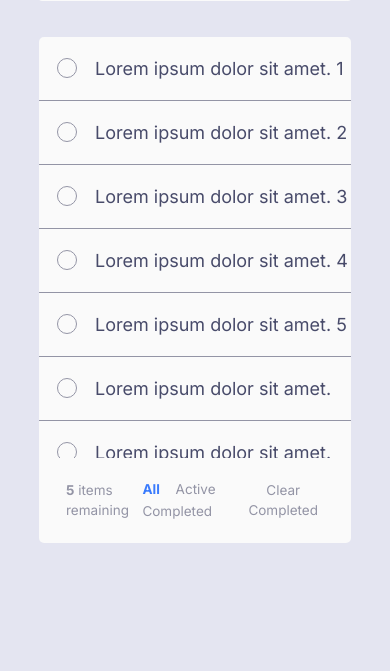
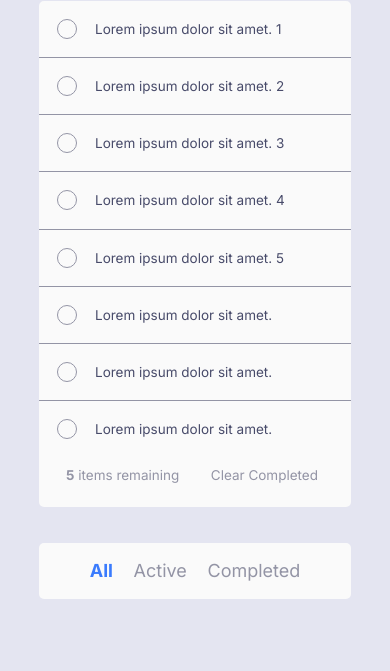
Before and after one commit to AbdAlrhman-Samy/frontend-mentor-challenges, a plain HTML site: page todo-app/index.html in a window 390 px wide. Shown: the part 229-900 px from the top of the page. Before the commit the page ends 844 px from the top, so only its background shows below. Drawn offline with Linux system fonts and the light colour scheme.

Commit message:
minor ui updates for phones

```diff
--- a/todo-app/CSS/_desktop.css
+++ b/todo-app/CSS/_desktop.css
@@ -1,21 +1,11 @@
-
 @media(min-width: 800px) {
 
     .container {
         padding: 4em 30%;
     }
 
-
+    .todo__filters--mobile {
+        display: none;
+    }
 
 }
-
-@media(max-width: 800px) {
-
-    .container {
-        padding: 4em 10%;
-
-    }
-
-
-
-}
--- a/todo-app/CSS/_phone.css
+++ b/todo-app/CSS/_phone.css
@@ -0,0 +1,25 @@
+@media(max-width: 800px) {
+
+    .container {
+        padding: 4em 10%;
+
+    }
+
+    .todo__text {
+        font-size: 0.75em;
+    }
+
+    .todo__filters--desktop {
+        display: none;
+    }
+
+    .todo__filters--mobile {
+        display: flex;
+        flex-direction: row;
+        justify-content: space-evenly;
+        background-color: var(--list-bg-color);
+        padding: 0.75em 2em;
+        border-radius: 5px;
+    }
+
+}
--- a/todo-app/CSS/main.css
+++ b/todo-app/CSS/main.css
@@ -15,8 +15,12 @@ body {
     background-color: var(--bg-color);
 }
 
+/* html, body {
+    height: 100%;
+} */
+
 .container {
-    min-height: 100vh;
+    /* height: 100vh; */
     display: flex;
     flex-direction: column;
     justify-content: space-between;
@@ -27,6 +31,7 @@ body {
     display: flex;
     flex-direction: row;
     justify-content: space-between;
+    align-items: center;
 }
 
 .header__title {
@@ -73,6 +78,7 @@ body {
     color: var(--font-color);
     display: flex;
     flex-direction: column;
+    margin: 2em 0;
 }
 
 .todo__list {
--- a/todo-app/JS/app.js
+++ b/todo-app/JS/app.js
@@ -1,3 +1,7 @@
+window.addEventListener("load", ()=>{
+    const body = document.documentElement.style.height = window.innerHeight
+})
+
 const checkBtns = document.querySelectorAll(".todo__check-button")
 console.log(checkBtns);
 
--- a/todo-app/index.html
+++ b/todo-app/index.html
@@ -101,7 +101,7 @@
             <div class="todo__controls">
                 <span class="todo__count"><b>5</b> items remaining</span>
 
-                <div class="todo__filters">
+                <div class="todo__filters--desktop">
                     <button class="todo__filter-button todo__filter-button--active">All</button>
                     <button class="todo__filter-button">Active</button>
                     <button class="todo__filter-button">Completed</button>
@@ -110,6 +110,14 @@
                 <button class="todo__filter-button">Clear Completed</button>
             </div>
 
+
+
+        </div>
+
+        <div class="todo__filters--mobile">
+            <button class="todo__filter-button todo__filter-button--active">All</button>
+            <button class="todo__filter-button">Active</button>
+            <button class="todo__filter-button">Completed</button>
         </div>
 
     </div>
```
